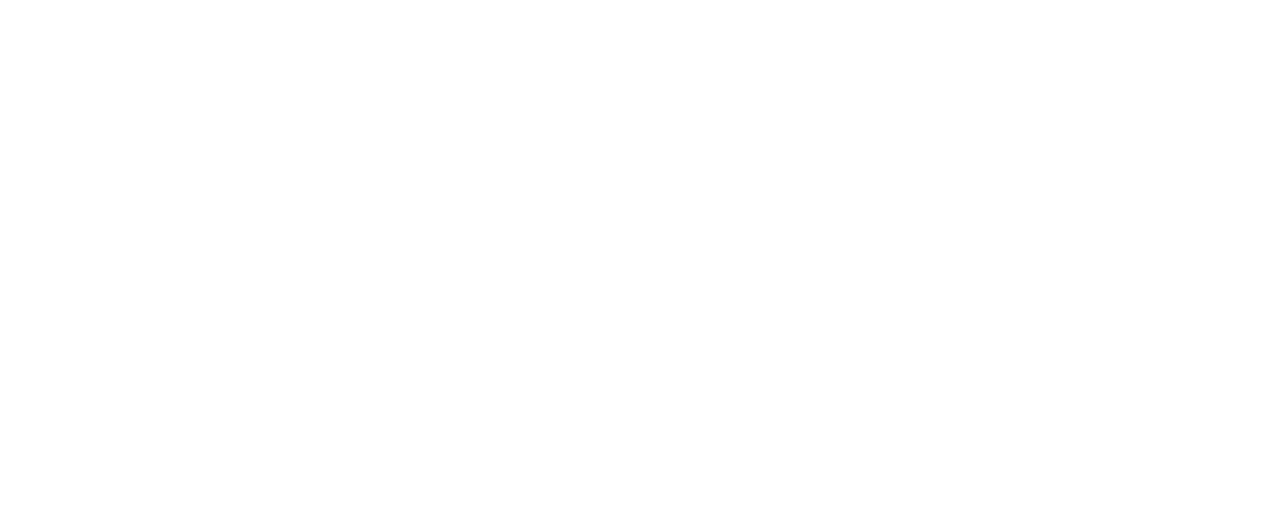
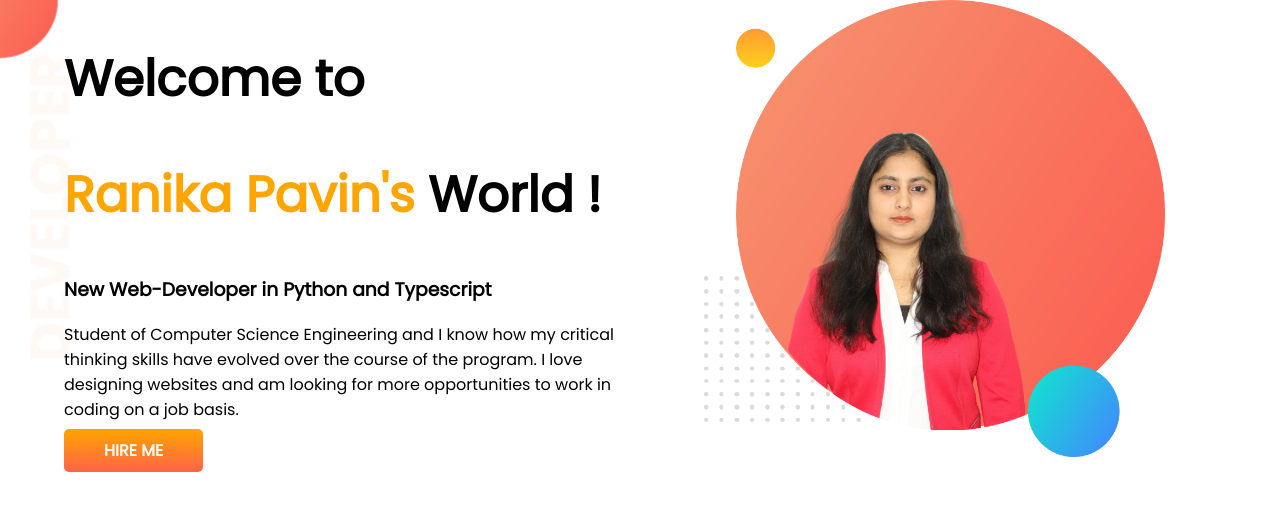
Before and after one commit to Ranika95/developer-portfolio, a plain HTML site: page index.html in a window 1280 px wide. Drawn offline with Linux system fonts and the light colour scheme.

Commit message:
top-banner added

```diff
--- a/index.html
+++ b/index.html
@@ -1,13 +1,36 @@
 <!DOCTYPE html>
 <html lang="en">
+
 <head>
     <meta charset="UTF-8">
     <meta http-equiv="X-UA-Compatible" content="IE=edge">
     <meta name="viewport" content="width=device-width, initial-scale=1.0">
-    <title>Ranika Portfolio</title>
+    <title>Ranika's Portfolio</title>
     <link rel="stylesheet" href="style.css">
+    <link rel="preconnect" href="https://fonts.googleapis.com">
+    <link rel="preconnect" href="https://fonts.gstatic.com" crossorigin>
+    <link href="https://fonts.googleapis.com/css2?family=Poppins&display=swap" rel="stylesheet">
 </head>
+
 <body>
+    <section class="top-banner">
+        <div class="half-width">
+            <h1>Welcome to</h1>
+            <h1><span class="orange-color">Ranika Pavin's</span> World !</h1>
+            <h3>New Web-Developer in Python and Typescript</h3>
+            <p>Student of Computer Science Engineering and I know how my critical thinking skills have evolved over the
+                course of the program. I love designing websites and am looking for more opportunities to work in coding
+                on a job basis.</p>
+            <a class="link-button" target="_blank" href="https://www.linkedin.com/in/mst-ranika-pavin-269832213/">HIRE
+                ME</a>
+        </div>
+        <div class="half-width">
+            <img src="image.png">
+        </div>
+    </section>
+
+
 
 </body>
+
 </html>
--- a/style.css
+++ b/style.css
@@ -0,0 +1,32 @@
+body{
+    font-family: 'Poppins', sans-serif;
+    margin: 0px;
+}
+h1{
+    font-size: 50px;
+}
+.orange-color{
+    color: orange;
+}
+section{
+    display: flex;
+}
+.half-width{
+    width: 50%;
+    padding-left: 5%;
+}
+.half-width img{
+    width: 80%;
+}
+.link-button{
+    text-decoration: none;
+    background-image: linear-gradient(orange,tomato);
+    padding: 10px 40px;
+    border-radius: 5px;
+    color: white;
+    font-weight: 700;
+}
+.top-banner{
+    background-image: url(images/top-banner.png);
+    background-repeat: no-repeat;
+}
```
Also changed, not shown: images/dream-bg.png (added), images/exp-bg.png (added), images/image.png (added), images/jhankar.png (added), images/jhankar2.png (added), images/my-bg.png (added), images/my-bg2.png (added), images/top-banner.png (added), 7 other files.
